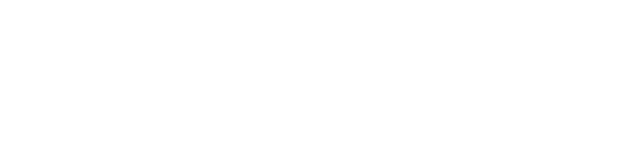
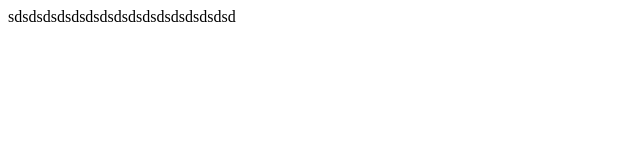
Before and after one commit to Thegirlwholeaptthroughtime/Donghwa, a plain HTML site: page index2.html in a window 1280 px wide. Shown: the whole page, without its empty margins (0-640 px from the left). Drawn offline with Linux system fonts and the light colour scheme.

Commit message:
fresh first

```diff
--- a/index2.html
+++ b/index2.html
@@ -8,5 +8,10 @@
 </head>
 <body>
 
+
+
+    <main>
+        sdsdsdsdsdsdsdsdsdsdsdsdsdsdsdsd
+    </main>
 </body>
 </html>
```
